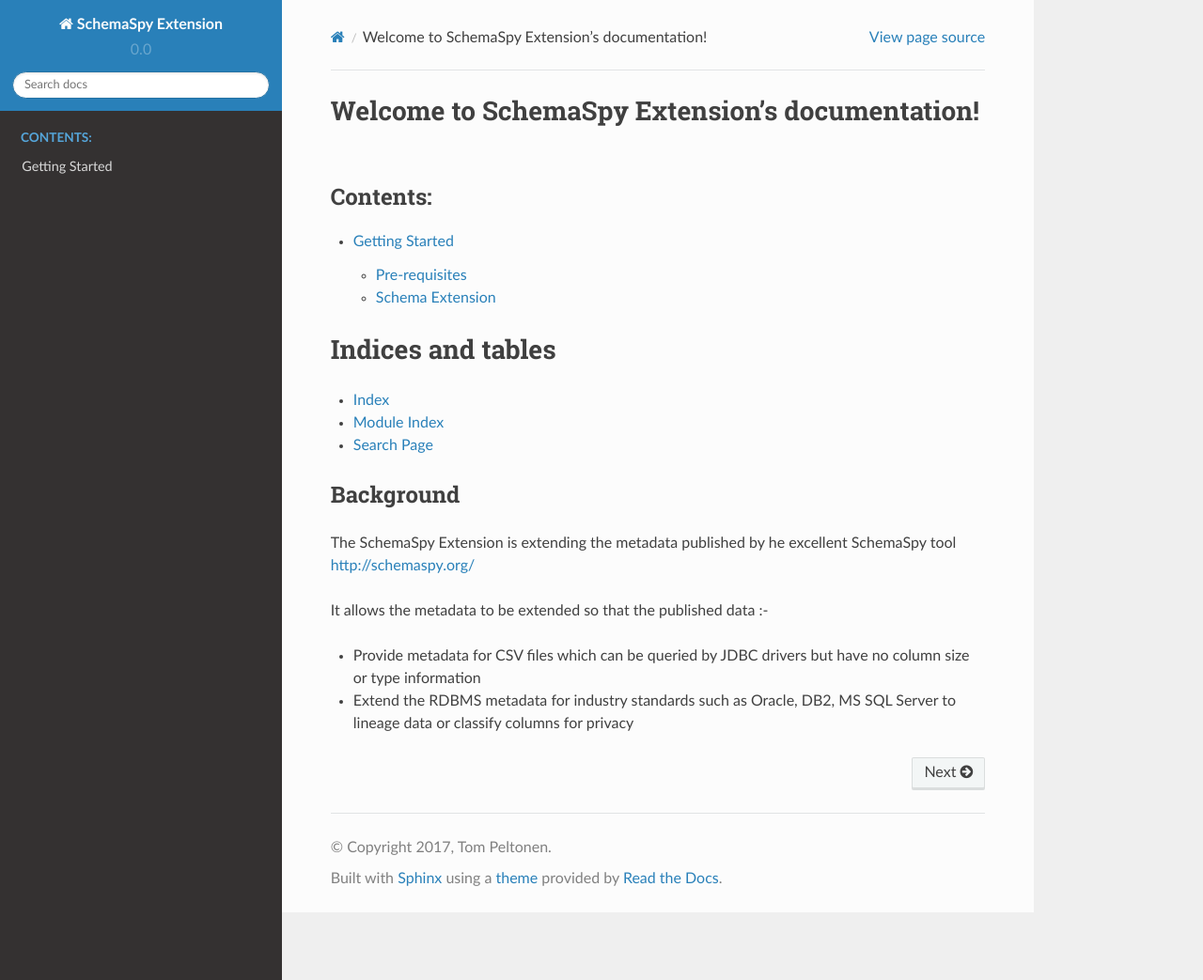
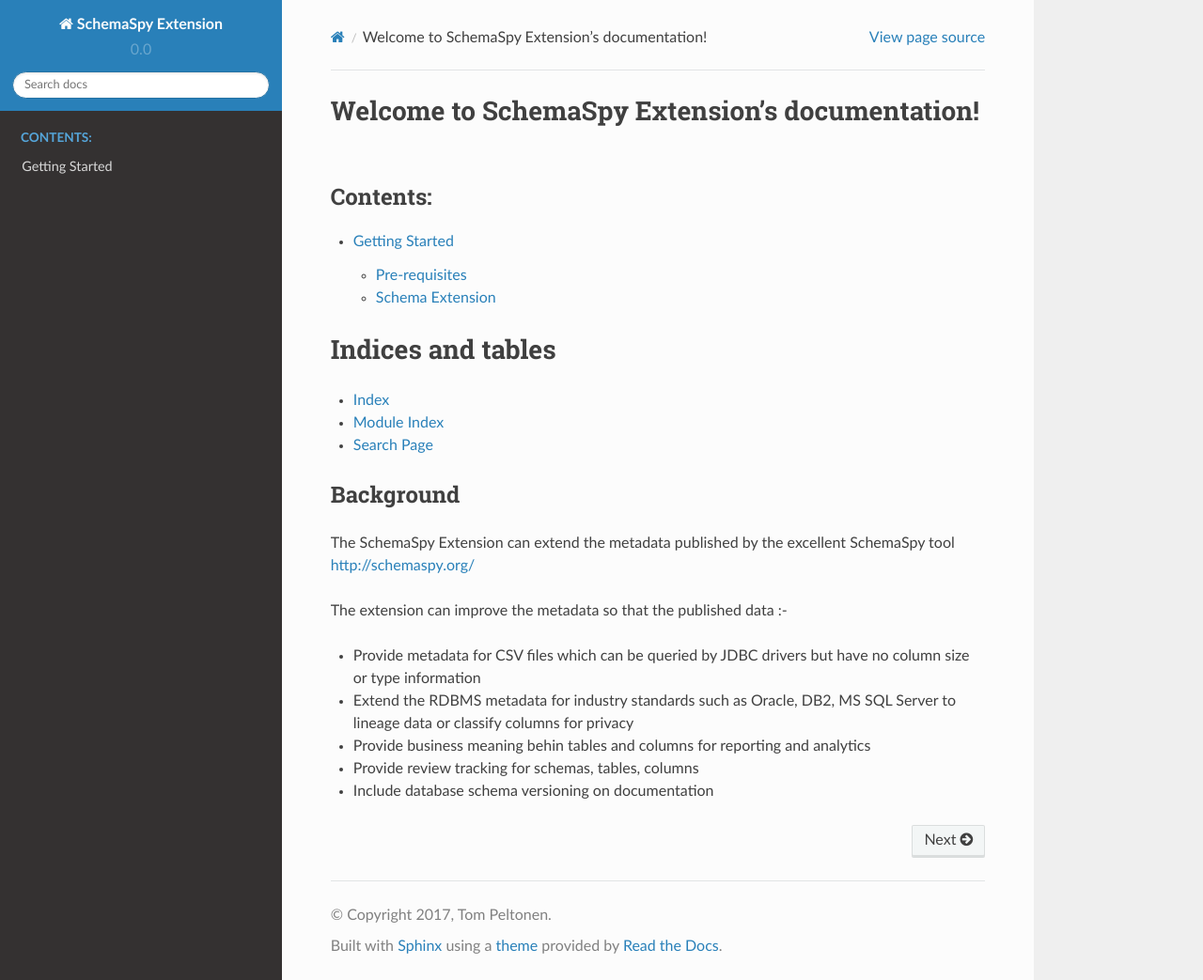
Before and after one commit to teepeeoz/schemaspyextension, a Sphinx documentation site: the page built from docs/source/index.rst, in a window 1280 px wide and 1043 px high. Shown: the whole window at 94% size. Built offline with Sphinx 7.4.7 and the Read the Docs theme 2.0.0, drawn with Linux system fonts in a browser that asks for light colours.

Commit message:
Adding more schema extension use cases

```diff
--- a/docs/source/getting_started.rst
+++ b/docs/source/getting_started.rst
@@ -7,7 +7,7 @@
 
 First you need:-
 
-* ensure you have Java 9 installed
+* ensure you have Java 8 installed
 
 * downloaded the SchemaSpy Jar file (not the standard but ?? )
 
@@ -17,6 +17,6 @@
 Schema Extension
 ----------------
 
-After completing the pre-requisite you need to donwload the SchemaSpy extension and place it in the ext-lib folder.
+After completing the pre-requisite you need to download the SchemaSpy extension and place it in the ext-lib folder.
 
 You also need to change schemaspy.properties file
--- a/docs/source/index.rst
+++ b/docs/source/index.rst
@@ -25,10 +25,16 @@
 Background
 ----------
 
-The SchemaSpy Extension is extending the metadata published by he excellent SchemaSpy tool http://schemaspy.org/
+The SchemaSpy Extension can extend the metadata published by the excellent SchemaSpy tool http://schemaspy.org/
 
-It allows the metadata to be extended so that the published data :-
+The extension can improve the metadata so that the published data :-
 
 * Provide metadata for CSV files which can be queried by JDBC drivers but have no column size or type information
 
 * Extend the RDBMS metadata for industry standards such as Oracle, DB2, MS SQL Server to lineage data or classify columns for privacy
+
+* Provide business meaning behin tables and columns for reporting and analytics
+
+* Provide review tracking for schemas, tables, columns
+
+* Include database schema versioning on documentation
```
